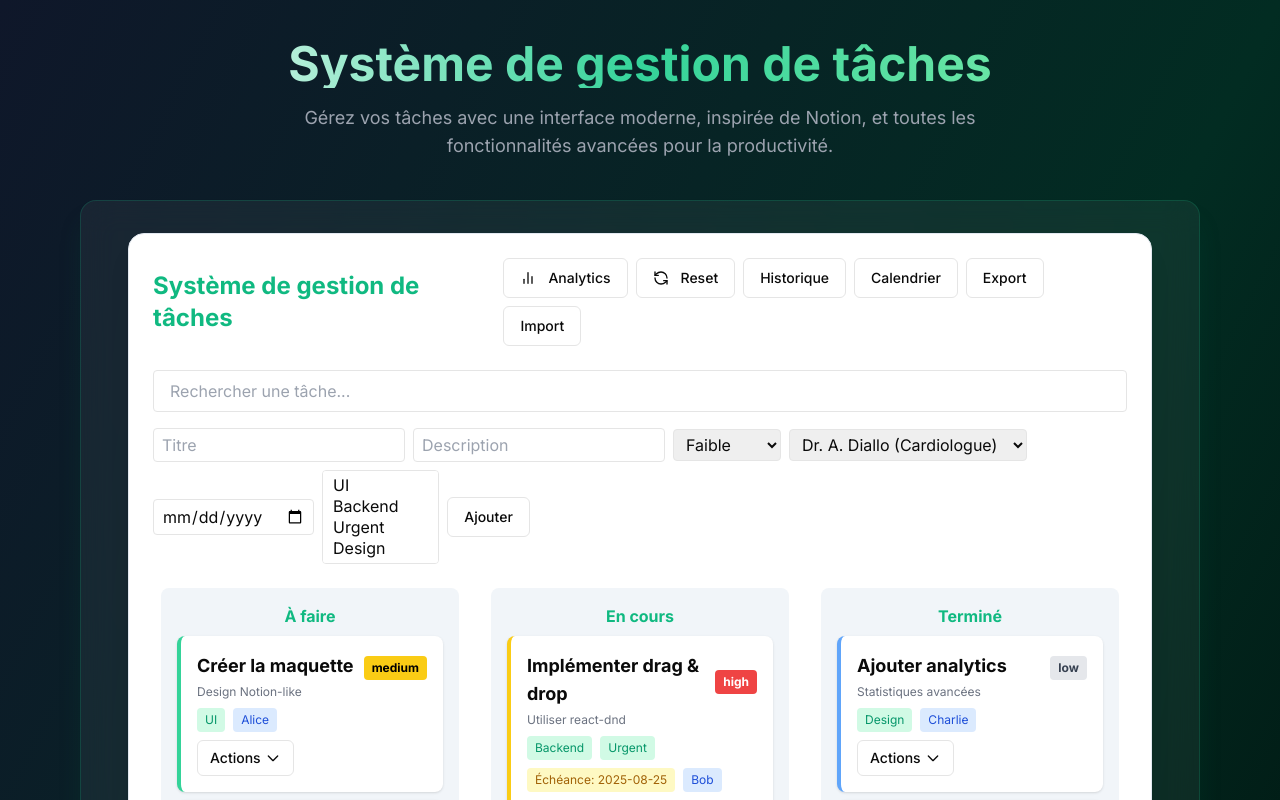
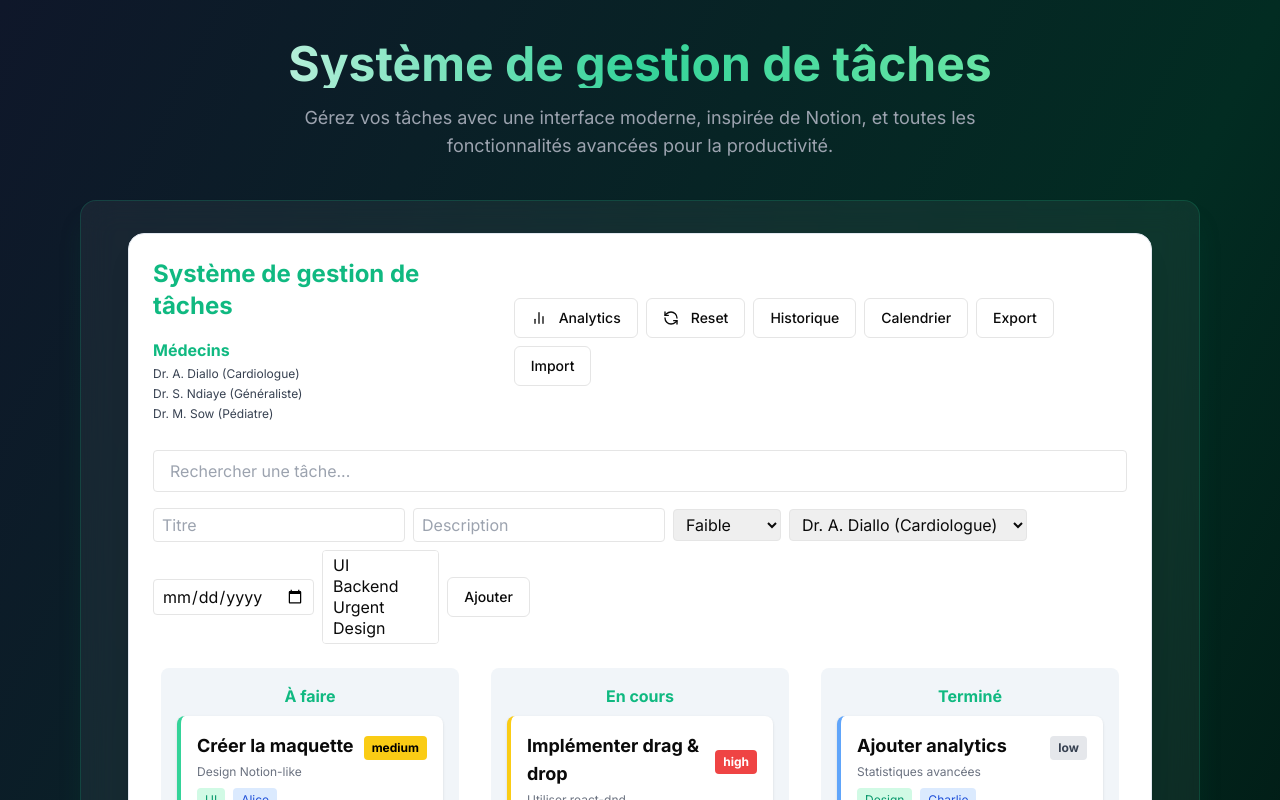
Before and after one commit to seydinath/portofolio, a Next.js app: page /task-manager-demo in a window 1280 px wide. Shown: the top 800 px of the page. Built offline with nearby package versions, Linux system fonts and the light colour scheme.

Commit message:
modif medecins

```diff
--- a/components/task-manager.tsx
+++ b/components/task-manager.tsx
@@ -157,6 +157,8 @@ export default function TaskManager() {
   const [showCalendar, setShowCalendar] = useState(false)
   const [newTask, setNewTask] = useState<{ title: string; description: string; priority: string; tags: string[]; dueDate: string; assignedTo: string }>({ title: "", description: "", priority: "low", tags: [], dueDate: "", assignedTo: users[0] })
   const [editTask, setEditTask] = useState<Task | null>(null)
+  // Pour la section médecins rétractable sur mobile
+  const [showDoctors, setShowDoctors] = useState(false)
 
   // Drag & drop
   const moveTask = (id: string, status: Task["status"]) => {
@@ -266,11 +268,41 @@ export default function TaskManager() {
   // Kanban UI
   return (
     <DndProvider backend={HTML5Backend}>
-      <div className="w-full max-w-5xl mx-auto p-6 bg-white dark:bg-slate-900 rounded-2xl shadow-xl border border-slate-200 dark:border-slate-800 relative">
-        <div className="flex justify-between items-center mb-6">
+  <div className="w-full max-w-5xl mx-auto p-2 sm:p-4 md:p-6 bg-white dark:bg-slate-900 rounded-2xl shadow-xl border border-slate-200 dark:border-slate-800 relative">
+      <div className="flex flex-col sm:flex-row justify-between items-start sm:items-center gap-4 mb-6">
+        <div className="flex flex-col gap-2 w-full sm:w-auto">
           <h2 className="text-2xl font-bold text-emerald-500">Système de gestion de tâches</h2>
-          <div className="flex gap-2">
-            <div className="flex flex-col gap-2 sm:flex-row sm:flex-wrap">
+          {/* Section médecins rétractable sur mobile */}
+          <div className="block sm:hidden mt-2">
+            <Button variant="outline" size="sm" onClick={() => setShowDoctors(v => !v)}>
+              {showDoctors ? "Masquer les médecins" : "Afficher les médecins"}
+            </Button>
+            <div
+              className={`mt-2 overflow-hidden transition-all duration-500 ${showDoctors ? 'max-h-40 opacity-100' : 'max-h-0 opacity-0'}`}
+              style={{ pointerEvents: showDoctors ? 'auto' : 'none' }}
+            >
+              <div className="p-2 bg-slate-100 dark:bg-slate-800 rounded shadow">
+                <div className="font-bold mb-1 text-emerald-500">Médecins</div>
+                <ul className="text-xs text-gray-700 dark:text-gray-300">
+                  {users.slice(0,3).map((doc, i) => (
+                    <li key={i} className="mb-1">{doc}</li>
+                  ))}
+                </ul>
+              </div>
+            </div>
+          </div>
+          {/* Section médecins toujours visible sur desktop */}
+          <div className="hidden sm:block mt-2">
+            <div className="font-bold mb-1 text-emerald-500">Médecins</div>
+            <ul className="text-xs text-gray-700 dark:text-gray-300">
+              {users.slice(0,3).map((doc, i) => (
+                <li key={i} className="mb-1">{doc}</li>
+              ))}
+            </ul>
+          </div>
+        </div>
+        <div className="flex gap-2 w-full sm:w-auto">
+          <div className="flex flex-col gap-2 sm:flex-row sm:flex-wrap w-full sm:w-auto">
             <Button variant="outline" onClick={() => setShowAnalytics(!showAnalytics)}><BarChart2 className="w-4 h-4 mr-1" /> Analytics</Button>
             <Button variant="outline" onClick={reset}><RefreshCcw className="w-4 h-4 mr-1" /> Reset</Button>
             <Button variant="outline" onClick={() => setShowHistory(!showHistory)}>Historique</Button>
@@ -281,11 +313,11 @@ export default function TaskManager() {
         </div>
       </div>
         {/* Barre de recherche */}
-        <div className="mb-4 flex gap-2">
+        <div className="mb-4 flex flex-col sm:flex-row gap-2">
           <input type="text" value={search} onChange={e => setSearch(e.target.value)} placeholder="Rechercher une tâche..." className="px-4 py-2 rounded border w-full" />
         </div>
         {/* Formulaire création tâche */}
-        <form className="mb-6 flex flex-wrap gap-2 items-center" onSubmit={e => {e.preventDefault(); addTask();}}>
+  <form className="mb-6 flex flex-col sm:flex-row flex-wrap gap-2 items-center" onSubmit={e => {e.preventDefault(); addTask();}}>
           <input type="text" value={newTask.title} onChange={e => setNewTask(t => ({ ...t, title: e.target.value }))} placeholder="Titre" className="px-2 py-1 rounded border" required />
           <input type="text" value={newTask.description} onChange={e => setNewTask(t => ({ ...t, description: e.target.value }))} placeholder="Description" className="px-2 py-1 rounded border" />
           <select value={newTask.priority} onChange={e => setNewTask(t => ({ ...t, priority: e.target.value as any }))} className="px-2 py-1 rounded border">
@@ -304,7 +336,7 @@ export default function TaskManager() {
         </form>
         {/* Edition tâche */}
         {editTask && (
-          <form className="mb-6 flex flex-wrap gap-2 items-center bg-slate-100 dark:bg-slate-800 p-4 rounded" onSubmit={e => {e.preventDefault(); updateTask(editTask);}}>
+          <form className="mb-6 flex flex-col sm:flex-row flex-wrap gap-2 items-center bg-slate-100 dark:bg-slate-800 p-2 sm:p-4 rounded" onSubmit={e => {e.preventDefault(); updateTask(editTask);}}>
             <input type="text" value={editTask.title} onChange={e => setEditTask(t => t ? { ...t, title: e.target.value } : t)} placeholder="Titre" className="px-2 py-1 rounded border" required />
             <input type="text" value={editTask.description} onChange={e => setEditTask(t => t ? { ...t, description: e.target.value } : t)} placeholder="Description" className="px-2 py-1 rounded border" />
             <select value={editTask.priority} onChange={e => setEditTask(t => t ? { ...t, priority: e.target.value as any } : t)} className="px-2 py-1 rounded border">
@@ -324,7 +356,7 @@ export default function TaskManager() {
           </form>
         )}
         {/* Kanban columns */}
-        <div className="grid grid-cols-1 md:grid-cols-3 gap-4">
+  <div className="grid grid-cols-1 sm:grid-cols-2 md:grid-cols-3 gap-4">
           <KanbanColumn status="todo" tasks={tasks.filter(t => t.status === "todo" && filterTask(t))} moveTask={moveTask} onDrop={handleDrop} onEdit={setEditTask} onDelete={deleteTask} />
           <KanbanColumn status="inprogress" tasks={tasks.filter(t => t.status === "inprogress" && filterTask(t))} moveTask={moveTask} onDrop={handleDrop} onEdit={setEditTask} onDelete={deleteTask} />
           <KanbanColumn status="done" tasks={tasks.filter(t => t.status === "done" && filterTask(t))} moveTask={moveTask} onDrop={handleDrop} onEdit={setEditTask} onDelete={deleteTask} />
@@ -383,7 +415,7 @@ function KanbanColumn({ status, tasks, moveTask, onDrop, onEdit, onDelete }: { s
   };
 
   return (
-    <div ref={setDropRef} className="flex-1 bg-slate-100 dark:bg-slate-900 rounded-lg p-4 min-h-[200px] mx-2">
+  <div ref={setDropRef} className="flex-1 bg-slate-100 dark:bg-slate-900 rounded-lg p-2 sm:p-4 min-h-[200px] mx-0 sm:mx-2 overflow-x-auto">
       <div className="font-bold mb-2 text-emerald-500 text-center">
         {status === "todo" ? "À faire" : status === "inprogress" ? "En cours" : "Terminé"}
       </div>
```
Lines whose indentation alone changed are shown as unchanged.
